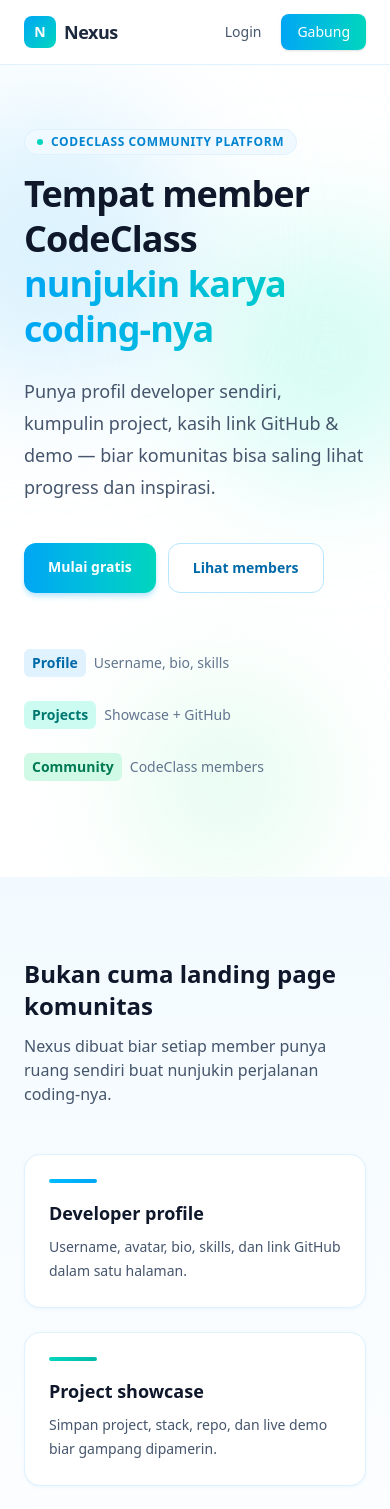
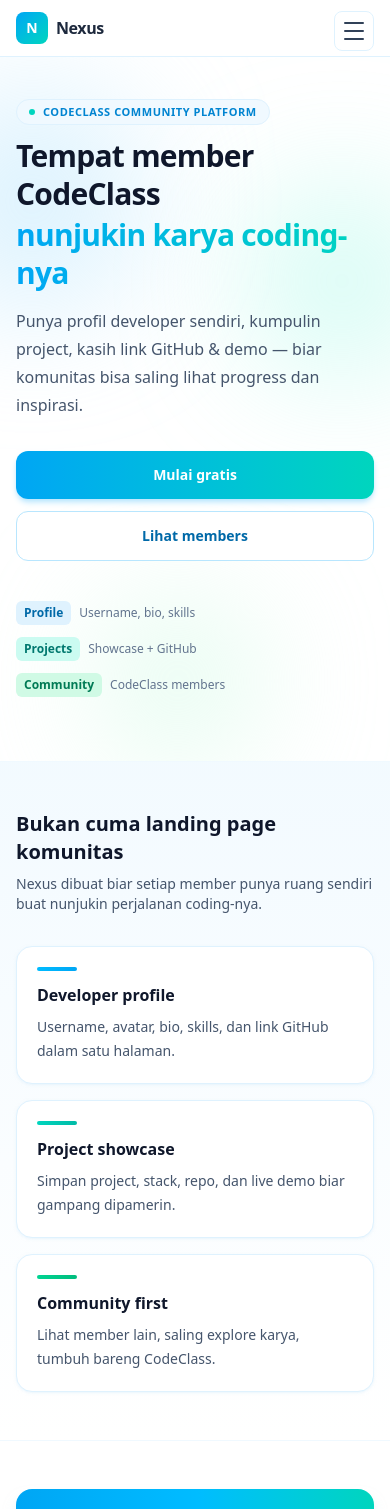
Before and after one commit to ShadyyJoestar/Nexus_project, a Next.js app: page / in a window 390 px wide. Shown: the top 1509 px of the page. Built offline with nearby package versions, Linux system fonts and the light colour scheme; no server answers.

Commit message:
update skeleton

```diff
--- a/src/app/auth/logout/route.ts
+++ b/src/app/auth/logout/route.ts
@@ -4,7 +4,6 @@
 export async function POST(request: Request) {
   const supabase = await createClient()
   await supabase.auth.signOut()
-
   const origin = new URL(request.url).origin
   return NextResponse.redirect(`${origin}/`, { status: 303 })
 }
--- a/src/app/page.tsx
+++ b/src/app/page.tsx
@@ -1,5 +1,6 @@
 import Link from 'next/link'
 import Navbar from '@/components/navbar'
+import Container from '@/components/container'
 
 export default function Home() {
   return (
@@ -8,82 +9,80 @@
 
       {/* Hero */}
       <section className="relative overflow-hidden">
-        {/* soft blobs */}
-        <div className="pointer-events-none absolute -left-24 top-10 h-72 w-72 rounded-full bg-sky-200/50 blur-3xl" />
-        <div className="pointer-events-none absolute -right-16 top-40 h-64 w-64 rounded-full bg-teal-200/40 blur-3xl" />
-        <div className="pointer-events-none absolute bottom-0 left-1/3 h-48 w-48 rounded-full bg-emerald-100/60 blur-3xl" />
+        <div className="pointer-events-none absolute -left-20 top-8 h-56 w-56 rounded-full bg-sky-200/50 blur-3xl sm:h-72 sm:w-72" />
+        <div className="pointer-events-none absolute -right-12 top-32 h-48 w-48 rounded-full bg-teal-200/40 blur-3xl sm:h-64 sm:w-64" />
+        <div className="pointer-events-none absolute bottom-0 left-1/4 h-40 w-40 rounded-full bg-emerald-100/60 blur-3xl" />
 
-        <div className="relative mx-auto flex max-w-6xl flex-col items-start px-6 pb-24 pt-16 sm:pt-24">
-          <p className="mb-4 inline-flex items-center gap-2 rounded-full border border-sky-100 bg-sky-50 px-3 py-1 text-xs font-semibold uppercase tracking-wider text-sky-600">
+        <Container className="relative pb-16 pt-10 sm:pb-24 sm:pt-16 lg:pt-20">
+          <p className="mb-3 inline-flex items-center gap-2 rounded-full border border-sky-100 bg-sky-50 px-3 py-1 text-[11px] font-semibold uppercase tracking-wider text-sky-600 sm:mb-4 sm:text-xs">
             <span className="h-1.5 w-1.5 rounded-full bg-teal-400" />
             CodeClass Community Platform
           </p>
 
-          <h1 className="max-w-3xl text-4xl font-bold leading-tight tracking-tight text-slate-900 sm:text-5xl lg:text-6xl">
+          <h1 className="max-w-3xl text-3xl font-bold leading-tight tracking-tight text-slate-900 sm:text-5xl lg:text-6xl">
             Tempat member CodeClass
-            <span className="block bg-gradient-to-r from-sky-500 to-teal-400 bg-clip-text text-transparent">
+            <span className="mt-1 block bg-gradient-to-r from-sky-500 to-teal-400 bg-clip-text text-transparent sm:mt-0">
               nunjukin karya coding-nya
             </span>
           </h1>
 
-          <p className="mt-6 max-w-xl text-lg leading-8 text-slate-600">
+          <p className="mt-4 max-w-xl text-base leading-7 text-slate-600 sm:mt-6 sm:text-lg sm:leading-8">
             Punya profil developer sendiri, kumpulin project, kasih link GitHub
             & demo — biar komunitas bisa saling lihat progress dan inspirasi.
           </p>
 
-          <div className="mt-10 flex flex-wrap gap-3">
+          <div className="mt-8 flex w-full flex-col gap-3 sm:mt-10 sm:w-auto sm:flex-row sm:flex-wrap">
             <Link
               href="/register"
-              className="rounded-xl bg-gradient-to-r from-sky-500 to-teal-400 px-6 py-3.5 text-sm font-semibold text-white shadow-md shadow-sky-200 transition hover:from-sky-600 hover:to-teal-500"
+              className="rounded-xl bg-gradient-to-r from-sky-500 to-teal-400 px-6 py-3.5 text-center text-sm font-semibold text-white shadow-md shadow-sky-200 transition hover:from-sky-600 hover:to-teal-500"
             >
               Mulai gratis
             </Link>
             <Link
               href="/members"
-              className="rounded-xl border border-sky-200 bg-white px-6 py-3.5 text-sm font-semibold text-sky-700 transition hover:border-sky-300 hover:bg-sky-50"
+              className="rounded-xl border border-sky-200 bg-white px-6 py-3.5 text-center text-sm font-semibold text-sky-700 transition hover:border-sky-300 hover:bg-sky-50"
             >
               Lihat members
             </Link>
           </div>
 
-          {/* mini stats */}
-          <div className="mt-14 flex flex-wrap gap-6 text-sm text-slate-500">
+          <div className="mt-10 flex flex-col gap-3 text-sm text-slate-500 sm:mt-14 sm:flex-row sm:flex-wrap sm:gap-6">
             <div className="flex items-center gap-2">
-              <span className="rounded-md bg-sky-100 px-2 py-1 font-semibold text-sky-700">
+              <span className="rounded-md bg-sky-100 px-2 py-1 text-xs font-semibold text-sky-700 sm:text-sm">
                 Profile
               </span>
-              <span>Username, bio, skills</span>
+              <span className="text-xs sm:text-sm">Username, bio, skills</span>
             </div>
             <div className="flex items-center gap-2">
-              <span className="rounded-md bg-teal-100 px-2 py-1 font-semibold text-teal-700">
+              <span className="rounded-md bg-teal-100 px-2 py-1 text-xs font-semibold text-teal-700 sm:text-sm">
                 Projects
               </span>
-              <span>Showcase + GitHub</span>
+              <span className="text-xs sm:text-sm">Showcase + GitHub</span>
             </div>
             <div className="flex items-center gap-2">
-              <span className="rounded-md bg-emerald-100 px-2 py-1 font-semibold text-emerald-700">
+              <span className="rounded-md bg-emerald-100 px-2 py-1 text-xs font-semibold text-emerald-700 sm:text-sm">
                 Community
               </span>
-              <span>CodeClass members</span>
+              <span className="text-xs sm:text-sm">CodeClass members</span>
             </div>
           </div>
-        </div>
+        </Container>
       </section>
 
       {/* Features */}
       <section className="border-t border-sky-50 bg-gradient-to-b from-sky-50/80 to-white">
-        <div className="mx-auto max-w-6xl px-6 py-20">
+        <Container className="py-12 sm:py-16 lg:py-20">
           <div className="max-w-2xl">
-            <h2 className="text-2xl font-bold text-slate-900 sm:text-3xl">
+            <h2 className="text-xl font-bold text-slate-900 sm:text-2xl lg:text-3xl">
               Bukan cuma landing page komunitas
             </h2>
-            <p className="mt-3 text-slate-600">
-              Nexus dibuat biar setiap member punya ruang sendiri buat
-              nunjukin perjalanan coding-nya.
+            <p className="mt-2 text-sm text-slate-600 sm:mt-3 sm:text-base">
+              Nexus dibuat biar setiap member punya ruang sendiri buat nunjukin
+              perjalanan coding-nya.
             </p>
           </div>
 
-          <div className="mt-12 grid gap-6 sm:grid-cols-2 lg:grid-cols-3">
+          <div className="mt-8 grid gap-4 sm:mt-12 sm:grid-cols-2 sm:gap-6 lg:grid-cols-3">
             <FeatureCard
               title="Developer profile"
               desc="Username, avatar, bio, skills, dan link GitHub dalam satu halaman."
@@ -100,31 +99,31 @@
               accent="emerald"
             />
           </div>
-        </div>
+        </Container>
       </section>
 
       {/* CTA */}
       <section className="border-t border-sky-50">
-        <div className="mx-auto max-w-6xl px-6 py-20">
-          <div className="rounded-3xl bg-gradient-to-r from-sky-500 via-sky-400 to-teal-400 px-8 py-12 text-center text-white shadow-lg shadow-sky-200/50 sm:px-12">
-            <h2 className="text-2xl font-bold sm:text-3xl">
+        <Container className="py-12 sm:py-16 lg:py-20">
+          <div className="rounded-2xl bg-gradient-to-r from-sky-500 via-sky-400 to-teal-400 px-6 py-10 text-center text-white shadow-lg shadow-sky-200/50 sm:rounded-3xl sm:px-12 sm:py-12">
+            <h2 className="text-xl font-bold sm:text-2xl lg:text-3xl">
               Siap nunjukin project kamu?
             </h2>
-            <p className="mx-auto mt-3 max-w-lg text-sky-50">
+            <p className="mx-auto mt-2 max-w-lg text-sm text-sky-50 sm:mt-3 sm:text-base">
               Daftar sekarang, lengkapi profil, terus publish karya pertama kamu
               di Nexus.
             </p>
             <Link
               href="/register"
-              className="mt-8 inline-block rounded-xl bg-white px-6 py-3 text-sm font-semibold text-sky-600 transition hover:bg-sky-50"
+              className="mt-6 inline-block rounded-xl bg-white px-6 py-3 text-sm font-semibold text-sky-600 transition hover:bg-sky-50 sm:mt-8"
             >
               Buat akun Nexus
             </Link>
           </div>
-        </div>
+        </Container>
       </section>
 
-      <footer className="border-t border-sky-100 py-8 text-center text-sm text-slate-400">
+      <footer className="border-t border-sky-100 py-6 text-center text-xs text-slate-400 sm:py-8 sm:text-sm">
         Nexus · CodeClass Community
       </footer>
     </div>
@@ -148,9 +147,9 @@
         : 'from-emerald-400 to-emerald-500'
 
   return (
-    <div className="rounded-2xl border border-sky-100 bg-white p-6 shadow-sm shadow-sky-100/50">
-      <div className={`mb-4 h-1 w-12 rounded-full bg-gradient-to-r ${bar}`} />
-      <h3 className="text-lg font-semibold text-slate-900">{title}</h3>
+    <div className="rounded-2xl border border-sky-100 bg-white p-5 shadow-sm shadow-sky-100/50 sm:p-6">
+      <div className={`mb-3 h-1 w-10 rounded-full bg-gradient-to-r ${bar} sm:mb-4 sm:w-12`} />
+      <h3 className="text-base font-semibold text-slate-900 sm:text-lg">{title}</h3>
       <p className="mt-2 text-sm leading-6 text-slate-600">{desc}</p>
     </div>
   )
--- /dev/null
+++ b/src/components/container.tsx
@@ -0,0 +1,13 @@
+export default function Container({
+  children,
+  className = '',
+}: {
+  children: React.ReactNode
+  className?: string
+}) {
+  return (
+    <div className={`mx-auto w-full max-w-6xl px-4 sm:px-6 lg:px-8 ${className}`}>
+      {children}
+    </div>
+  )
+}
--- /dev/null
+++ b/src/components/mobilenav.tsx
@@ -0,0 +1,95 @@
+'use client'
+
+import { useState } from 'react'
+import Link from 'next/link'
+
+export default function MobileNav({
+  user,
+  displayName,
+  dashboardHref,
+}: {
+  user: boolean
+  displayName: string | null
+  dashboardHref: string
+}) {
+  const [open, setOpen] = useState(false)
+
+  return (
+    <div className="md:hidden">
+      <button
+        type="button"
+        aria-label="Menu"
+        onClick={() => setOpen((v) => !v)}
+        className="inline-flex h-10 w-10 items-center justify-center rounded-lg border border-sky-100 text-slate-700 transition hover:bg-sky-50"
+      >
+        {open ? (
+          <span className="text-lg leading-none">×</span>
+        ) : (
+          <span className="flex flex-col gap-1.5">
+            <span className="block h-0.5 w-5 rounded bg-slate-700" />
+            <span className="block h-0.5 w-5 rounded bg-slate-700" />
+            <span className="block h-0.5 w-5 rounded bg-slate-700" />
+          </span>
+        )}
+      </button>
+
+      {open && (
+        <div className="absolute left-0 right-0 top-14 border-b border-sky-100 bg-white px-4 py-3 shadow-lg sm:top-16">
+          <div className="flex flex-col gap-1">
+            <Link
+              href="/members"
+              onClick={() => setOpen(false)}
+              className="rounded-lg px-3 py-2.5 text-sm font-medium text-slate-700 hover:bg-sky-50"
+            >
+              Members
+            </Link>
+            <Link
+              href="/projects"
+              onClick={() => setOpen(false)}
+              className="rounded-lg px-3 py-2.5 text-sm font-medium text-slate-700 hover:bg-sky-50"
+            >
+              Projects
+            </Link>
+
+            {user ? (
+              <>
+                <Link
+                  href={dashboardHref}
+                  onClick={() => setOpen(false)}
+                  className="rounded-lg px-3 py-2.5 text-sm font-medium text-slate-700 hover:bg-teal-50"
+                >
+                  {displayName || 'Dashboard'}
+                </Link>
+                <form action="/auth/logout" method="post">
+                  <button
+                    type="submit"
+                    className="w-full rounded-lg px-3 py-2.5 text-left text-sm font-medium text-slate-600 hover:bg-slate-50"
+                  >
+                    Logout
+                  </button>
+                </form>
+              </>
+            ) : (
+              <>
+                <Link
+                  href="/login"
+                  onClick={() => setOpen(false)}
+                  className="rounded-lg px-3 py-2.5 text-sm font-medium text-slate-700 hover:bg-sky-50"
+                >
+                  Login
+                </Link>
+                <Link
+                  href="/register"
+                  onClick={() => setOpen(false)}
+                  className="mt-1 rounded-lg bg-gradient-to-r from-sky-500 to-teal-400 px-3 py-2.5 text-center text-sm font-medium text-white"
+                >
+                  Gabung
+                </Link>
+              </>
+            )}
+          </div>
+        </div>
+      )}
+    </div>
+  )
+}
--- a/src/components/navbar.tsx
+++ b/src/components/navbar.tsx
@@ -1,5 +1,7 @@
 import Link from 'next/link'
 import { createClient } from '@/lib/supabase/server'
+import Container from '@/components/container'
+import MobileNav from '@/components/mobilenav'
 
 export default async function Navbar() {
   const supabase = await createClient()
@@ -22,16 +24,23 @@
   }
 
   const dashboardHref =
-    role === 'admin' ? '/admin' : role === 'member' ? '/member' : role === 'client' ? '/client' : '/login'
+    role === 'admin'
+      ? '/admin'
+      : role === 'member'
+        ? '/member'
+        : role === 'client'
+          ? '/client'
+          : '/login'
 
   return (
     <header className="sticky top-0 z-50 border-b border-sky-100 bg-white/90 backdrop-blur">
-      <nav className="mx-auto flex h-16 max-w-6xl items-center justify-between px-6">
+      <Container className="flex h-14 items-center justify-between sm:h-16">
+        {/* Logo */}
         <Link href="/" className="flex items-center gap-2">
           <span className="flex h-8 w-8 items-center justify-center rounded-lg bg-gradient-to-br from-sky-500 to-teal-400 text-sm font-bold text-white">
             N
           </span>
-          <span className="text-lg font-semibold tracking-tight text-slate-800">
+          <span className="text-base font-semibold tracking-tight text-slate-800 sm:text-lg">
             Nexus
           </span>
           <span className="hidden text-xs font-medium text-sky-500 sm:inline">
@@ -39,16 +48,17 @@
           </span>
         </Link>
 
-        <div className="flex items-center gap-2 sm:gap-3">
+        {/* Desktop links */}
+        <div className="hidden items-center gap-1 md:flex">
           <Link
             href="/members"
-            className="hidden rounded-lg px-3 py-2 text-sm font-medium text-slate-600 transition hover:bg-sky-50 hover:text-sky-700 sm:inline-block"
+            className="rounded-lg px-3 py-2 text-sm font-medium text-slate-600 transition hover:bg-sky-50 hover:text-sky-700"
           >
             Members
           </Link>
           <Link
             href="/projects"
-            className="hidden rounded-lg px-3 py-2 text-sm font-medium text-slate-600 transition hover:bg-sky-50 hover:text-sky-700 sm:inline-block"
+            className="rounded-lg px-3 py-2 text-sm font-medium text-slate-600 transition hover:bg-sky-50 hover:text-sky-700"
           >
             Projects
           </Link>
@@ -87,7 +97,14 @@
             </>
           )}
         </div>
-      </nav>
+
+        {/* Mobile menu */}
+        <MobileNav
+          user={!!user}
+          displayName={displayName}
+          dashboardHref={dashboardHref}
+        />
+      </Container>
     </header>
   )
 }
```
Also changed, not shown: src/components/skeleton.tsx (added, +62 -0 lines).
